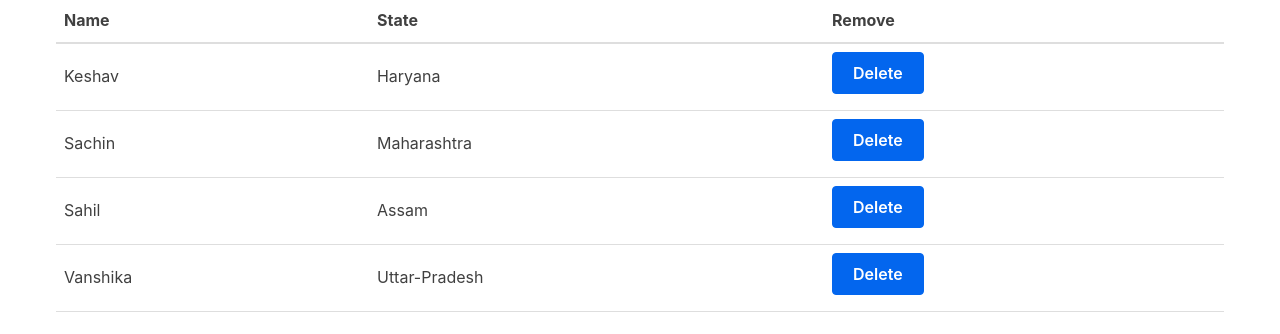
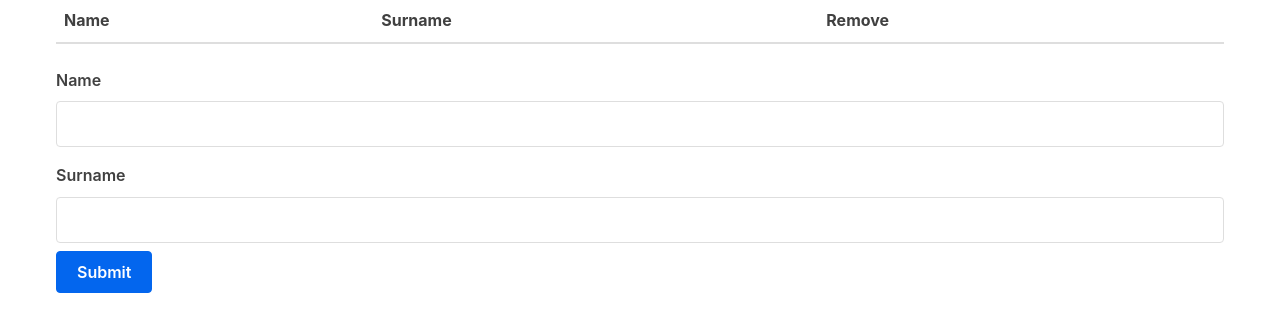
Before and after one commit to Keshav7104/React-app, a React (Create React App) app in the folder my-app/: page / in a window 1280 px wide. Shown: the top 334 px of the page. Built offline with nearby package versions, Linux system fonts and the light colour scheme.

Commit message:
added Form.js to take input from user and changed the state field from surname due to keyword conflicts in this we got better understanding of simple and class components

```diff
--- a/my-app/src/App.js
+++ b/my-app/src/App.js
@@ -1,28 +1,28 @@
 import React,{ Component } from "react";
 import Table from "./Table";
+import Form from "./Form";
 
 class App extends Component {
 
     state ={
-        characters : [
-            {
-                name : "Keshav",
-                state : "Haryana",
-            },
-            {
-                name : "Sachin",
-                state : "Maharashtra",
-            },
-            {
-                name : "Sahil",
-                state : "Assam",
-            },
-            {
-                name : "Vanshika",
-                state : "Uttar-Pradesh",
-            },
-        ]
-    }
+        characters : []
+            // {
+            //     name : "Keshav",
+            //     state : "Haryana",
+            // },
+            // {
+            //     name : "Sachin",
+            //     state : "Maharashtra",
+            // },
+            // {
+            //     name : "Sahil",
+            //     state : "Assam",
+            // },
+            // {
+            //     name : "Vanshika",
+            //     state : "Uttar-Pradesh",
+            // },
+    };
     removeCharacter =(index) => {
         const { characters } = this.state;
 
@@ -32,11 +32,16 @@ class App extends Component {
             }),
         })
     }
+
+    handleSubmit = (character) => {
+        this.setState({characters: [...this.state.characters,character]});
+    }
     render() {
         const { characters } =this.state;
         return(
             <div className="container">
                 <Table characterData={characters} removeCharacter={this.removeCharacter}/>
+                <Form handleSubmit={this.handleSubmit}/>
             </div>
         )
     }
--- /dev/null
+++ b/my-app/src/Form.js
@@ -0,0 +1,57 @@
+import React, {Component} from 'react';
+
+class Form extends Component {
+    constructor(props) {
+        super(props);
+
+        this.initialState = {
+            name: '',
+            surname: '',
+        };
+
+        this.state = this.initialState;
+    }
+
+    handleChange = event => {
+        const { name, value } = event.target;
+
+        this.setState({
+            [name] : value
+        });
+    }
+
+    onFormSubmit = (event) => {
+        event.preventDefault();
+
+        this.props.handleSubmit(this.state);
+        this.setState(this.initialState);
+    }
+
+    render() {
+        const { name, surname } = this.state;
+
+        return (
+            <form onSubmit={this.onFormSubmit}>
+                <label for="name">Name</label>
+                <input
+                    type="text"
+                    name="name"
+                    id="name"
+                    value={name}
+                    onChange={this.handleChange} />
+                <label for="surname">Surname</label>
+                <input
+                    type="text"
+                    name="surname"
+                    id="surname"
+                    value={surname}
+                    onChange={this.handleChange} />
+                <button type="submit">
+                    Submit
+                </button>
+            </form>
+        );
+    }
+}
+
+export default Form;
--- a/my-app/src/Table.js
+++ b/my-app/src/Table.js
@@ -1,11 +1,11 @@
-import React, { Component } from 'react'
+import React from 'react'
 
 const TableHeader = () =>{
     return (
         <thead>
         <tr>
           <th>Name</th>
-          <th>State</th>
+          <th>Surname</th>
           <th>Remove</th>
         </tr>
       </thead>
@@ -17,7 +17,7 @@ const TableBody =(props) =>{
         return(
             <tr key={index}>
                 <td>{row.name}</td>
-                <td>{row.state}</td>
+                <td>{row.surname}</td>
                 <td>
                     <button onClick={ () => props.removeCharacter(index)}>Delete</button>
                 </td>
```
